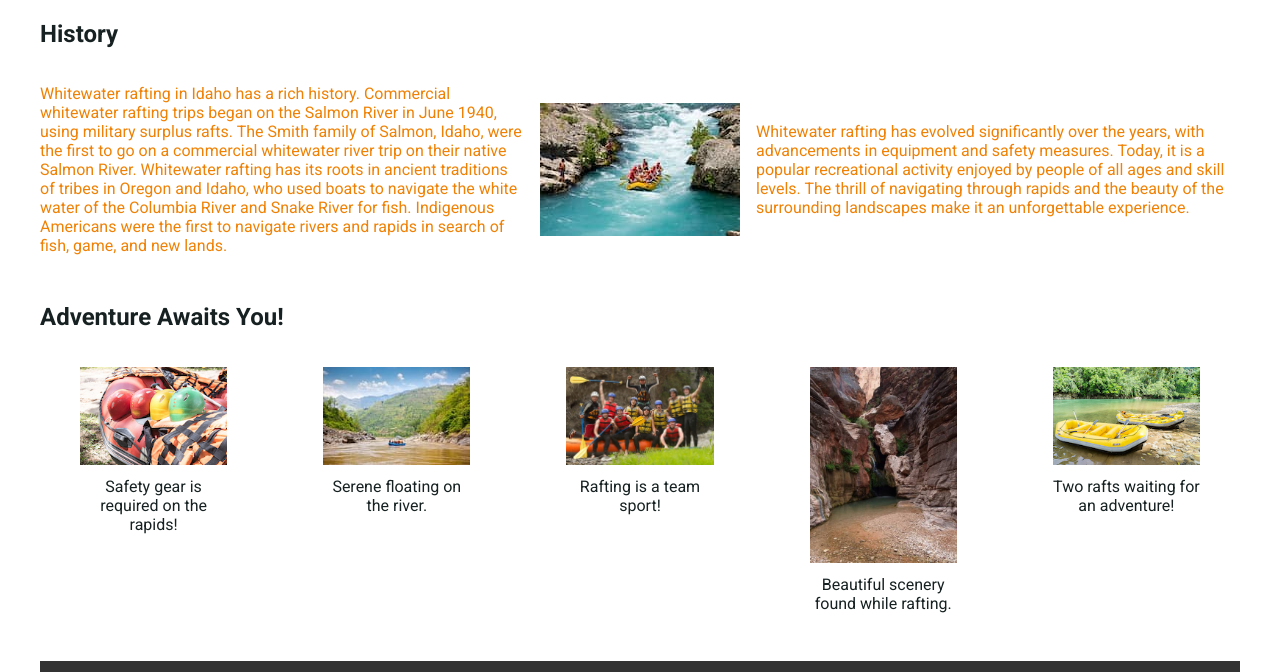
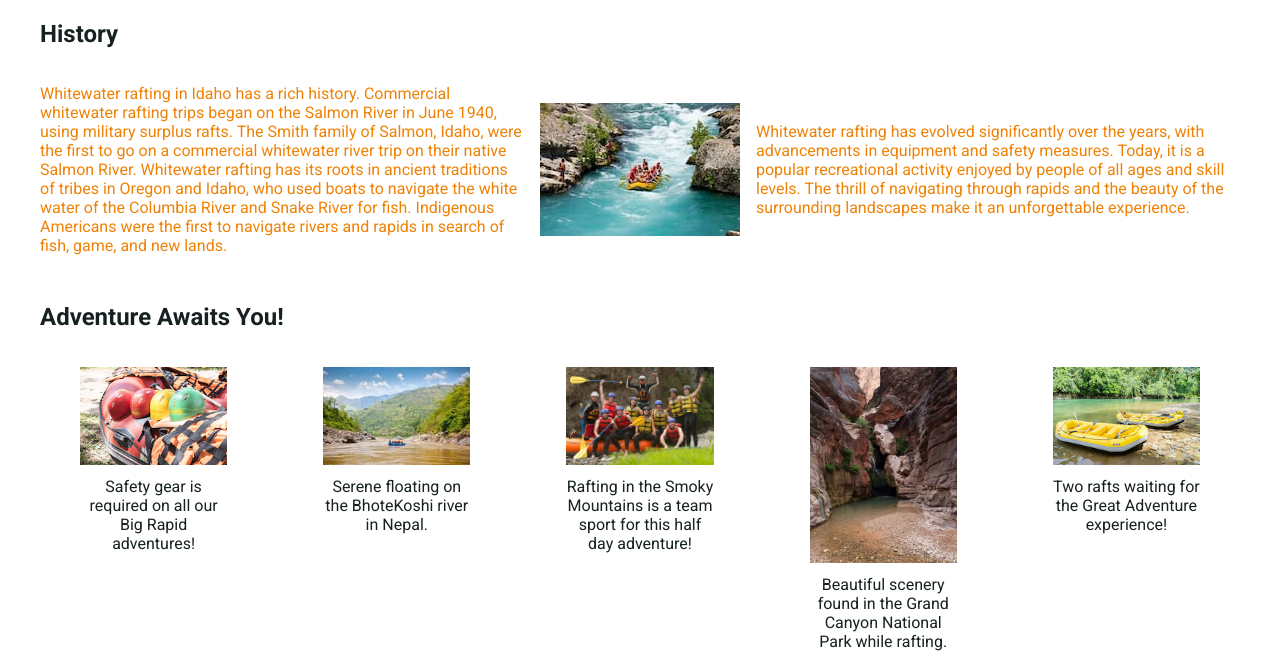
Before and after one commit to kendychae/wdd130, a plain HTML site: page wwr/about.html in a window 1280 px wide. Shown: the part 937-1609 px from the top of the page. Drawn offline with Linux system fonts and the light colour scheme.

Commit message:
w04 edits

```diff
--- a/wwr/about.html
+++ b/wwr/about.html
@@ -66,23 +66,23 @@
             <div class="adventures">
                 <figure>
                     <img src="images/wwr2.jpg" alt="Adventure Image 2" class="standard-img">
-                    <figcaption>Safety gear is required on the rapids!</figcaption>
+                    <figcaption>Safety gear is required on all our Big Rapid adventures!</figcaption>
                 </figure>
                 <figure>
                     <img src="images/wwr3.jpg" alt="Adventure Image 3" class="standard-img">
-                    <figcaption>Serene floating on the river.</figcaption>
+                    <figcaption>Serene floating on the BhoteKoshi river in Nepal.</figcaption>
                 </figure>
                 <figure>
                     <img src="images/wwr4.jpg" alt="Adventure Image 4" class="standard-img">
-                    <figcaption>Rafting is a team sport!</figcaption>
+                    <figcaption>Rafting in the Smoky Mountains is a team sport for this half day adventure!</figcaption>
                 </figure>
                 <figure>
                     <img src="images/wwr5.jpg" alt="Adventure Image 5" class="standard-img">
-                    <figcaption>Beautiful scenery found while rafting.</figcaption>
+                    <figcaption>Beautiful scenery found in the Grand Canyon National Park while rafting.</figcaption>
                 </figure>
                 <figure>
                     <img src="images/wwr6.jpg" alt="Adventure Image 6" class="standard-img">
-                    <figcaption>Two rafts waiting for an adventure!</figcaption>
+                    <figcaption>Two rafts waiting for the Great Adventure experience!</figcaption>
                 </figure>
             </div>
         </section>
```
